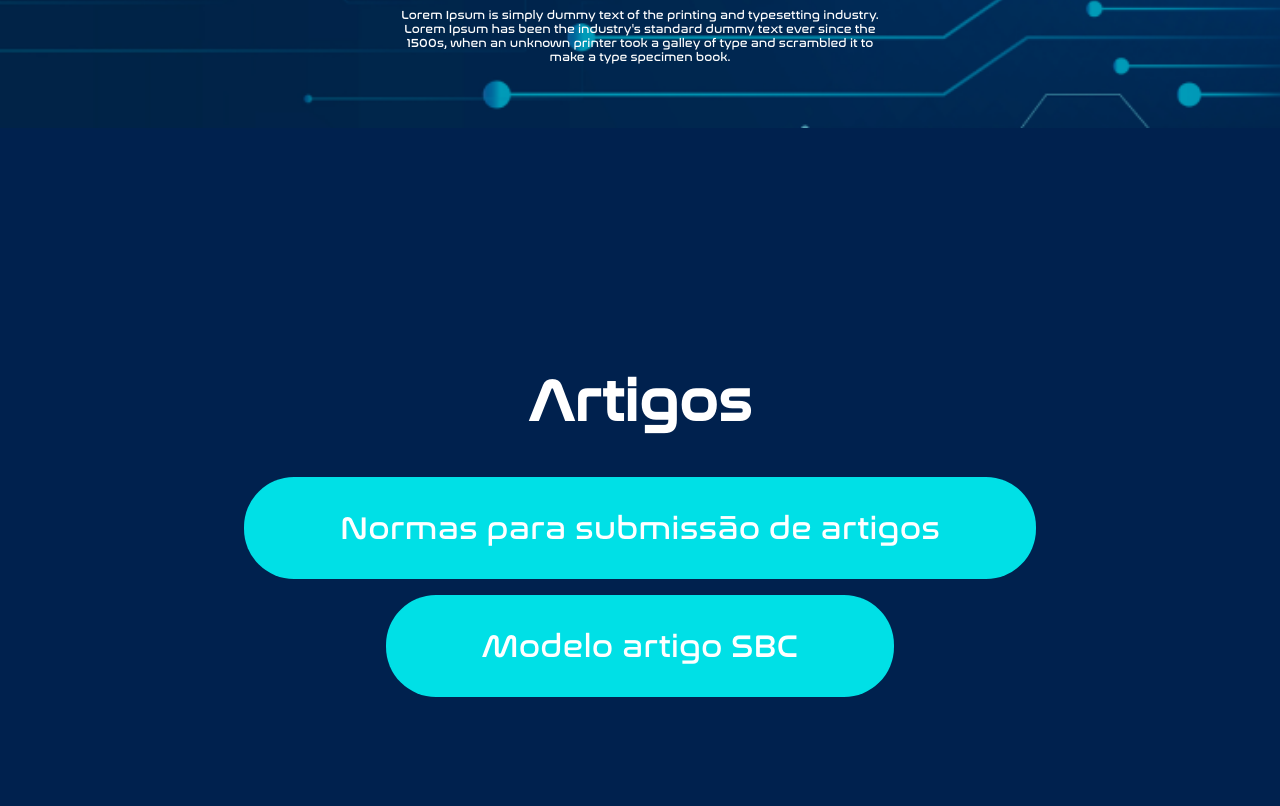
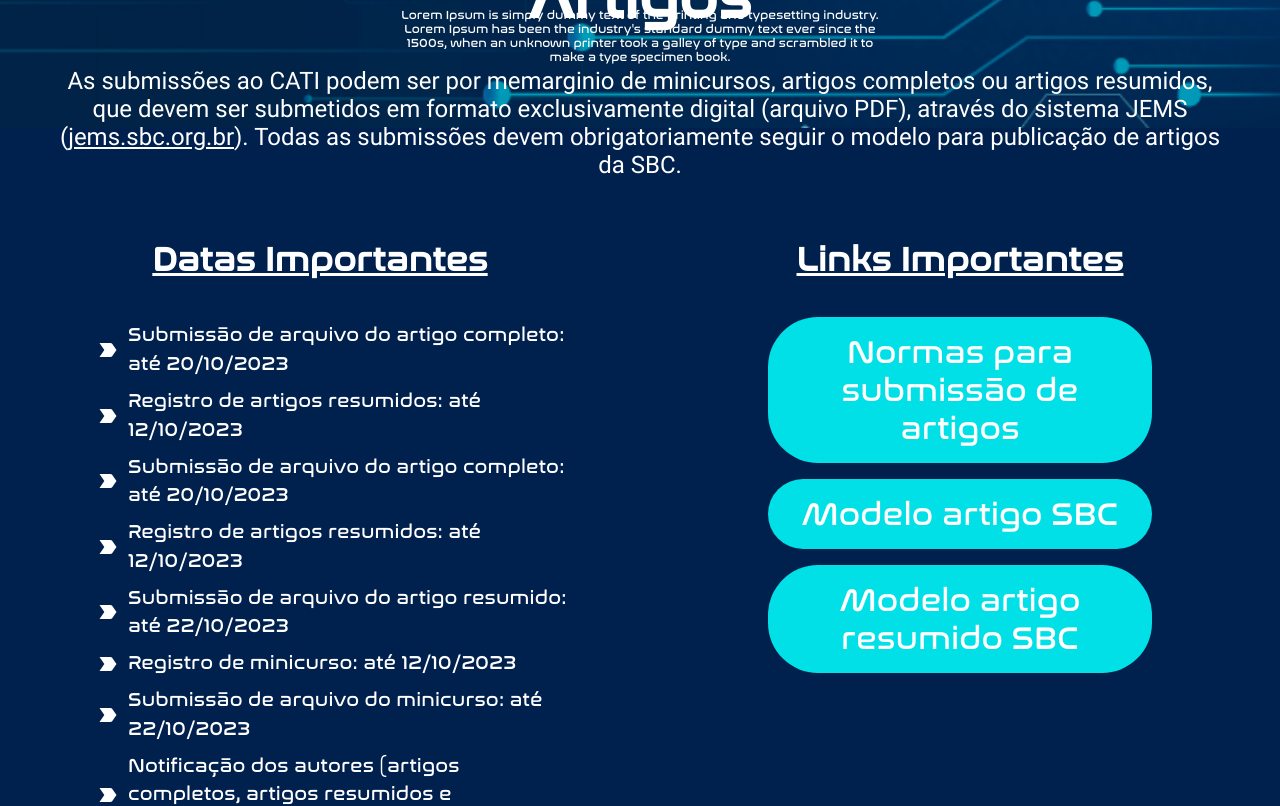
Before and after one commit to CATI-2023/frontend, a React (Vite) app: page / in a window 1280 px wide. Shown: the part 3200-4006 px from the top of the page. Built offline with nearby package versions, Linux system fonts and the light colour scheme.

Commit message:
fix: ajuste da seção de artigos

```diff
--- a/package.json
+++ b/package.json
@@ -12,6 +12,7 @@
   "dependencies": {
     "@emotion/react": "^11.11.1",
     "@emotion/styled": "^11.11.0",
+    "@mui/icons-material": "^5.14.9",
     "@mui/material": "^5.14.5",
     "@phosphor-icons/react": "^2.0.10",
     "axios": "^1.4.0",
--- a/src/components/buttonDefault/btnInscrevaSe.tsx
+++ b/src/components/buttonDefault/btnInscrevaSe.tsx
@@ -1,14 +1,16 @@
+import { CSSProperties } from "react";
 import "./style.css";
 type Props = {
   title: string;
+  style?: CSSProperties;
   href?: string;
   download?: boolean;
   target?: "_blank" | "_self" | "_parent" | "_top" | undefined;
 }
-export function ButtonDefault({title = "", href = "", download = false, target}: Props) {
+export function ButtonDefault({title = "", style, href = "", download = false, target}: Props) {
   return (
     <>
-        <a href={href} className="button-subscribe-second-section" download={download} target={target}>
+        <a href={href} className="button-subscribe-second-section" style={style} download={download} target={target}>
           {title}
         </a>
     </>
--- /dev/null
+++ b/src/components/listItens/listItens.tsx
@@ -0,0 +1,30 @@
+import { List, ListItem, ListItemIcon, ListItemText } from "@mui/material";
+import { LabelImportant } from "@mui/icons-material";
+import "./style.css";
+type Props = {
+  itens: string[];
+};
+export function ListItens({ itens }: Props) {
+  return (
+    <>
+      <List
+        sx={{
+          marginTop: "2rem",
+          padding: { lg: "0 4rem 0 6rem", xs: "0 1rem 0 2rem" },
+          textAlign: "left",
+        }}
+      >
+        {itens.map((i) => (
+          <ListItem sx={{ padding: "0" }}>
+            <ListItemIcon sx={{ minWidth: "2rem" }}>
+              <LabelImportant sx={{ color: "white" }} />
+            </ListItemIcon>
+            <ListItemText>
+              <p className="item-list-index">{i}</p>
+            </ListItemText>
+          </ListItem>
+        ))}
+      </List>
+    </>
+  );
+}
--- /dev/null
+++ b/src/components/listItens/style.css
@@ -0,0 +1,14 @@
+.item-list-index{
+  font-size: 1.2rem;
+}
+
+@media screen and (max-width: 900px) {
+  .item-list-index{
+    font-size: .8rem;
+  }
+}
+@media screen and (max-width: 600px) {
+  .item-list-index{
+    font-size: .6rem;
+  }
+}
--- a/src/pages/Home/components/Artigos/index.tsx
+++ b/src/pages/Home/components/Artigos/index.tsx
@@ -1,8 +1,23 @@
-import { Box, Typography } from "@mui/material";
+import { Box, Grid, Typography } from "@mui/material";
 import { ButtonDefault } from "../../../../components/buttonDefault/btnInscrevaSe";
 import cronograma from "./assets/Submissoes_Trabalhos_CATI_2023_Atualizado.pdf";
+import { ListItens } from "../../../../components/listItens/listItens";
 
 export function ArtigosSection() {
+  let datasImportantes = [
+    "Submissão de arquivo do artigo completo: até 20/10/2023",
+    "Registro de artigos resumidos: até 12/10/2023",
+    "Submissão de arquivo do artigo completo: até 20/10/2023",
+    "Registro de artigos resumidos: até 12/10/2023",
+    "Submissão de arquivo do artigo resumido: até 22/10/2023",
+    "Registro de minicurso: até 12/10/2023",
+    "Submissão de arquivo do minicurso: até 22/10/2023",
+    "Notificação dos autores (artigos completos, artigos resumidos e minicursos): até 28/10/2023",
+    "Envio da versão final dos artigos (completos e resumidos) e minicursos aprovados: até 05/11/2023",
+    "Apresentação dos artigos e minicursos: 09 /11/2023",
+    "Disponibilização dos anais: a partir de 15/12/2023",
+  ];
+
   return (
     <>
       <Box
@@ -10,7 +25,7 @@ export function ArtigosSection() {
         flexDirection={"column"}
         justifyContent={"center"}
         alignItems={"center"}
-        gap={4}
+        gap={3}
         height={"100vh"}
       >
         <Typography
@@ -24,19 +39,69 @@ export function ArtigosSection() {
         >
           <h1>Artigos</h1>
         </Typography>
+        <p className="second-text-second-section">
+          As submissões ao CATI podem ser por memarginio de minicursos, artigos
+          completos ou artigos resumidos, que devem ser submetidos em formato
+          exclusivamente digital (arquivo PDF), através do sistema JEMS (
+          <a
+            className="second-text-second-section"
+            href="https://jems.sbc.org.br"
+            style={{ padding: 0 }}
+          >
+            jems.sbc.org.br
+          </a>
+          ). Todas as submissões devem obrigatoriamente seguir o modelo para
+          publicação de artigos da SBC.
+        </p>
+        <Grid container marginTop={{ md: "2rem", xs: "1rem" }}>
+          <Grid item xs={12} md={6} justifyContent={"center"} marginBottom={{ md: "2rem", xs: "1rem" }}>
+            <Typography
+              textAlign={"center"}
+              fontSize={{
+                xs: "1.1rem",
+                sm: "1.5rem",
+                md: "1.5rem",
+                lg: "1.8rem",
+                xl: "2.5rem",
+              }}
+            >
+              <h3>
+                <u>Datas Importantes</u>
+              </h3>
+              <ListItens itens={datasImportantes} />
+            </Typography>
+          </Grid>
+          <Grid item xs={12} md={6} marginBottom={{ md: "2rem", xs: "1rem" }}>
+            <Typography
+              textAlign={"center"}
+              fontSize={{
+                xs: "1.1rem",
+                sm: "1.5rem",
+                md: "1.5rem",
+                lg: "1.8rem",
+                xl: "2.5rem",
+              }}
+            >
+              <h3>
+                <u>Links Importantes</u>
+              </h3>
+            </Typography>
             <Box
               gap={2}
               display={"flex"}
               alignItems={"center"}
               justifyContent={"center"}
               flexDirection={"column"}
+              marginTop={"2rem"}
             >
               <ButtonDefault
+                style={{ padding: "1rem 2rem", width: "60%" }}
                 title="Normas para submissão de artigos"
                 href={cronograma}
                 download={true}
               />
               <ButtonDefault
+                style={{ padding: "1rem 2rem", width: "60%" }}
                 title="Modelo artigo SBC"
                 href={
                   "https://www.sbc.org.br/documentos-da-sbc/summary/169-templates-para-artigos-e-capitulos-de-livros/878-modelosparapublicaodeartigos"
@@ -44,7 +109,18 @@ export function ArtigosSection() {
                 download={false}
                 target="_blank"
               />
+              <ButtonDefault
+                style={{ padding: "1rem 2rem", width: "60%" }}
+                title="Modelo artigo resumido SBC"
+                href={
+                  "https://www.sbc.org.br/documentos-da-sbc/summary/169-templates-para-artigos-e-capitulos-de-livros/878-modelosparapublicaodeartigos"
+                }
+                download={false}
+                target="_blank"
+              />
             </Box>
+          </Grid>
+        </Grid>
       </Box>
     </>
   );
```
Also changed, not shown: 1 other file (tests, documents, lock files or other folders). Lines whose indentation alone changed are shown as unchanged.
